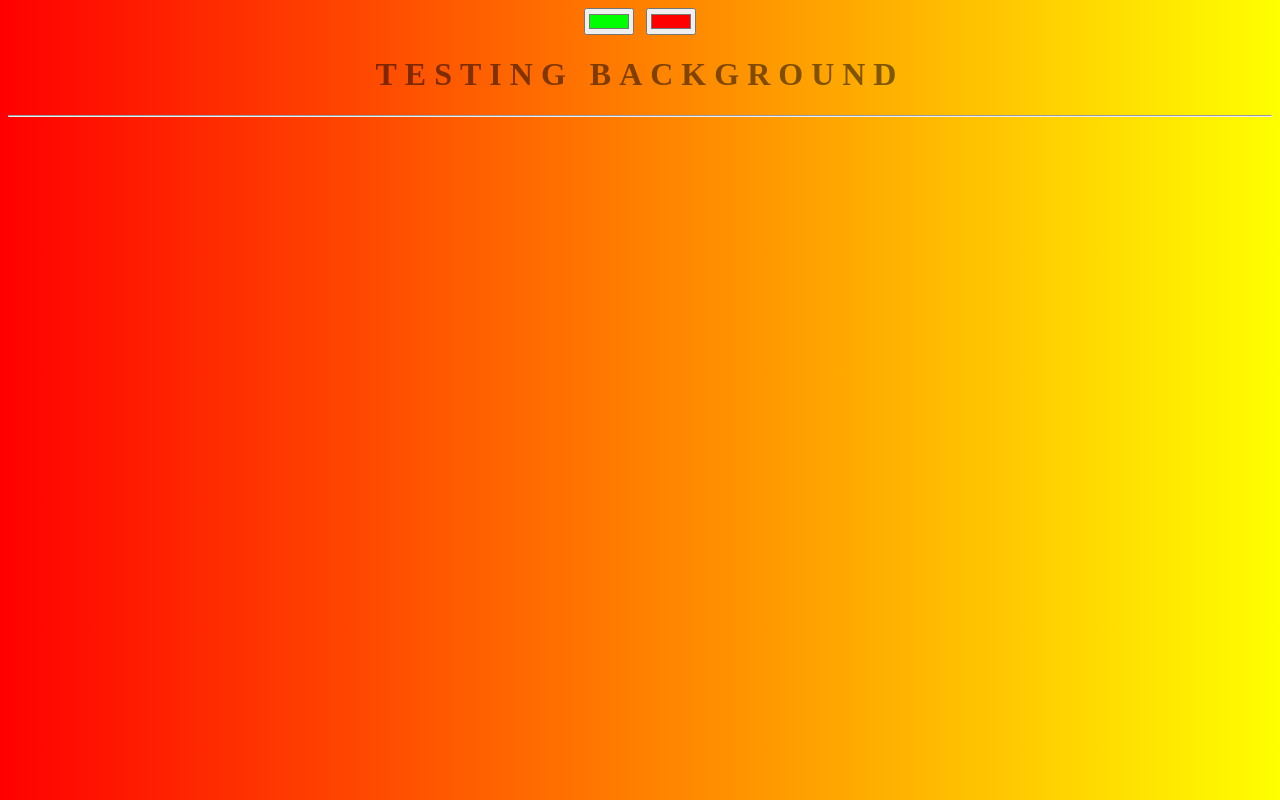
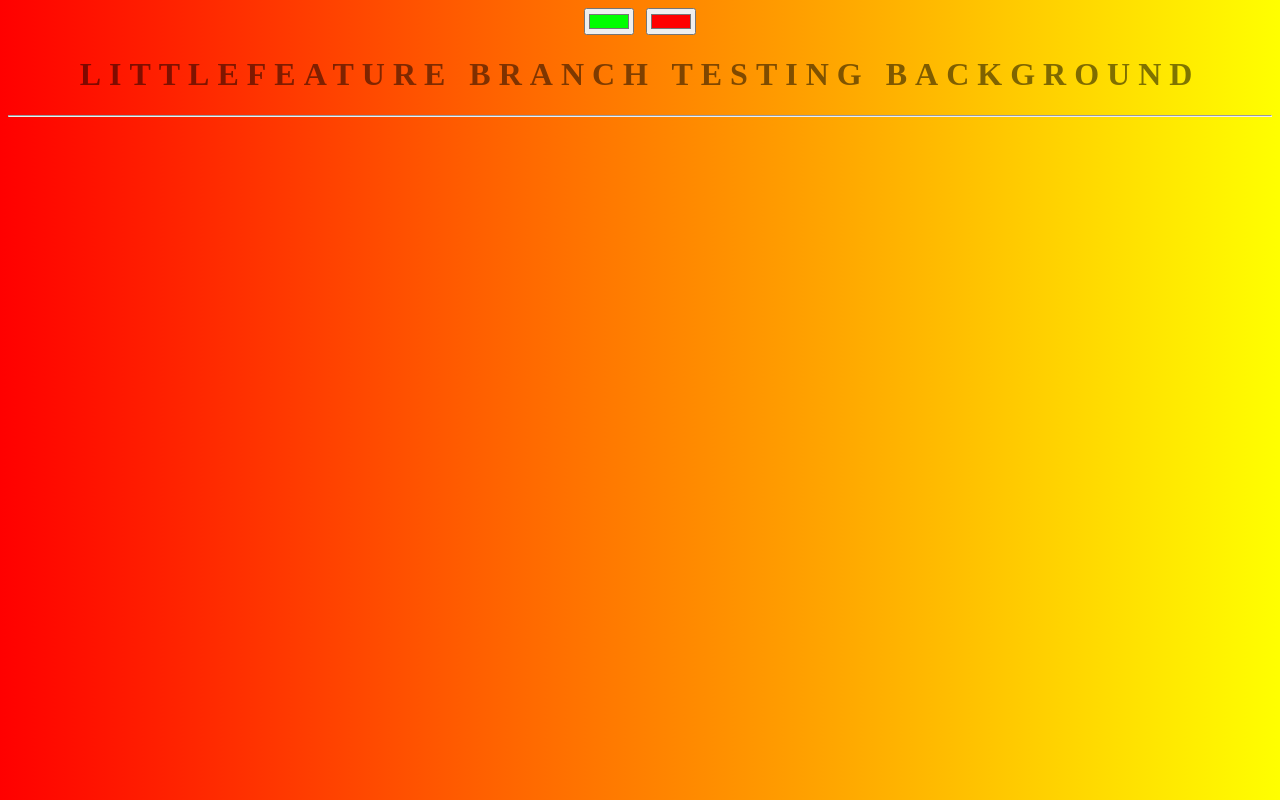
Before and after one commit to ANDREB2/test-generator, a plain HTML site: page index.html in a window 1280 px wide. Drawn offline with Linux system fonts and the light colour scheme.

Commit message:
Changed to littlefeature branchgit add .

```diff
--- a/index.html
+++ b/index.html
@@ -11,7 +11,7 @@
 	<input class="color1" type="color" name="color1" value="#00ff00">
 	<input class="color2" type="color" name="color2" value="#ff0000">
 
-	<h1>Testing Background</h1>
+	<h1>Littlefeature branch Testing Background</h1>
 <hr>
 
 	<script type="text/javascript" src="script.js"></script>
```
